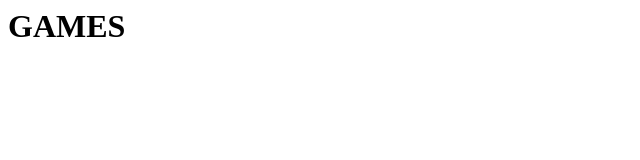
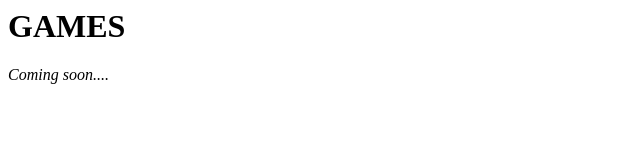
Before and after one commit to shreedipkaini/games, a plain HTML site: page index.html in a window 1280 px wide. Shown: the full height of the page, 0-640 px from the left. Drawn offline with Linux system fonts and the light colour scheme.

Commit message:
coming soon

```diff
--- a/index.html
+++ b/index.html
@@ -4,5 +4,6 @@
   </head>
   <body>
     <h1>GAMES</h1>
+    <i>Coming soon....</i>
   </body>
 </html>
```
